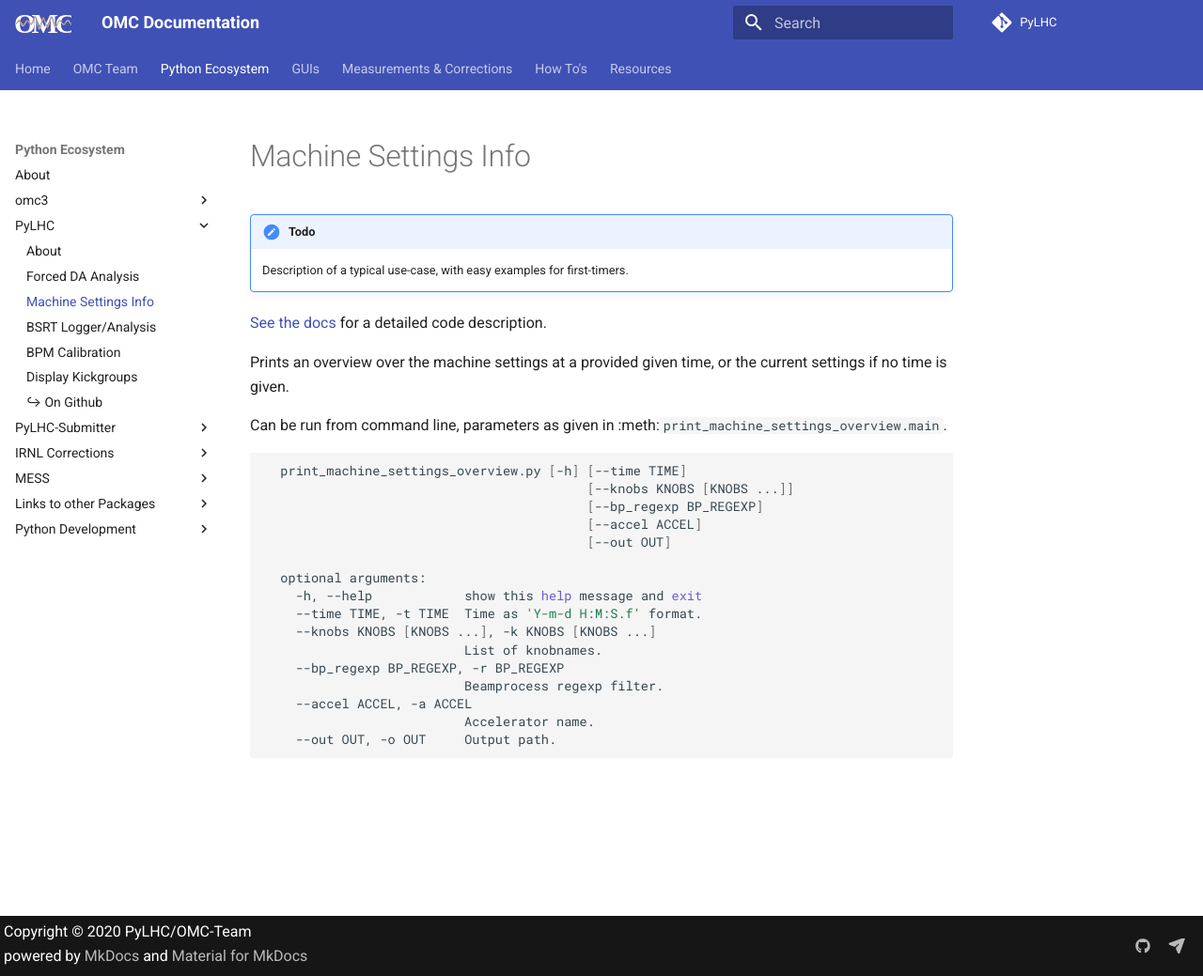
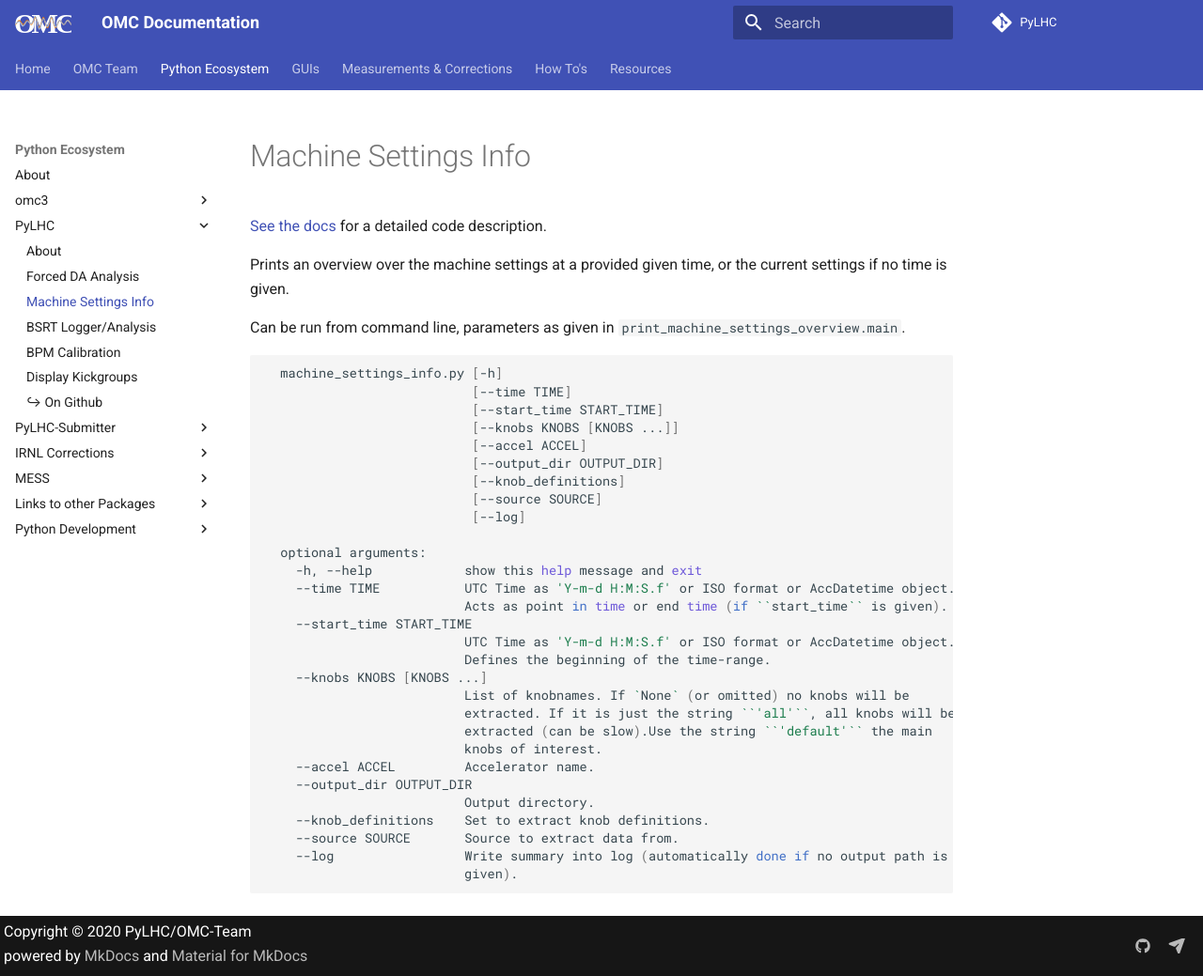
Before and after one commit to pylhc/pylhc.github.io, an MkDocs documentation site: the page built from docs/packages/pylhc/machine_settings_info.md, in a window 1280 px wide and 1039 px high. Shown: the whole window at 94% size. Built offline with MkDocs 1.6.1 and Material for MkDocs 9.7.7, drawn with Linux system fonts in a browser that asks for light colours; comment, search, counter and statistics services are not loaded.

Commit message:
adapt help output, remove :meth:

````diff
--- a/docs/packages/pylhc/machine_settings_info.md
+++ b/docs/packages/pylhc/machine_settings_info.md
@@ -1,32 +1,42 @@
 # Machine Settings Info
-
-!!! todo
-    Description of a typical use-case, with easy examples for first-timers.
 
 [See the docs][documentation] for a detailed code description.
 
 Prints an overview over the machine settings at a provided given time, or the current settings if
 no time is given.
 
-Can be run from command line, parameters as given in :meth:`print_machine_settings_overview.main`.
+Can be run from command line, parameters as given in `print_machine_settings_overview.main`.
 
 ```bash
-  print_machine_settings_overview.py [-h] [--time TIME]
-                                          [--knobs KNOBS [KNOBS ...]]
-                                          [--bp_regexp BP_REGEXP]
-                                          [--accel ACCEL]
-                                          [--out OUT]
+  machine_settings_info.py [-h]
+                           [--time TIME]
+                           [--start_time START_TIME]
+                           [--knobs KNOBS [KNOBS ...]]
+                           [--accel ACCEL]
+                           [--output_dir OUTPUT_DIR]
+                           [--knob_definitions]
+                           [--source SOURCE]
+                           [--log]
 
   optional arguments:
     -h, --help            show this help message and exit
-    --time TIME, -t TIME  Time as 'Y-m-d H:M:S.f' format.
-    --knobs KNOBS [KNOBS ...], -k KNOBS [KNOBS ...]
-                          List of knobnames.
-    --bp_regexp BP_REGEXP, -r BP_REGEXP
-                          Beamprocess regexp filter.
-    --accel ACCEL, -a ACCEL
-                          Accelerator name.
-    --out OUT, -o OUT     Output path.
+    --time TIME           UTC Time as 'Y-m-d H:M:S.f' or ISO format or AccDatetime object.
+                          Acts as point in time or end time (if ``start_time`` is given).
+    --start_time START_TIME
+                          UTC Time as 'Y-m-d H:M:S.f' or ISO format or AccDatetime object.
+                          Defines the beginning of the time-range.
+    --knobs KNOBS [KNOBS ...]
+                          List of knobnames. If `None` (or omitted) no knobs will be
+                          extracted. If it is just the string ``'all'``, all knobs will be
+                          extracted (can be slow).Use the string ``'default'`` the main
+                          knobs of interest.
+    --accel ACCEL         Accelerator name.
+    --output_dir OUTPUT_DIR
+                          Output directory.
+    --knob_definitions    Set to extract knob definitions.
+    --source SOURCE       Source to extract data from.
+    --log                 Write summary into log (automatically done if no output path is
+                          given).
 ```
 
 [documentation]: https://pylhc.github.io/PyLHC/entrypoints/machine_settings_info.html
````
